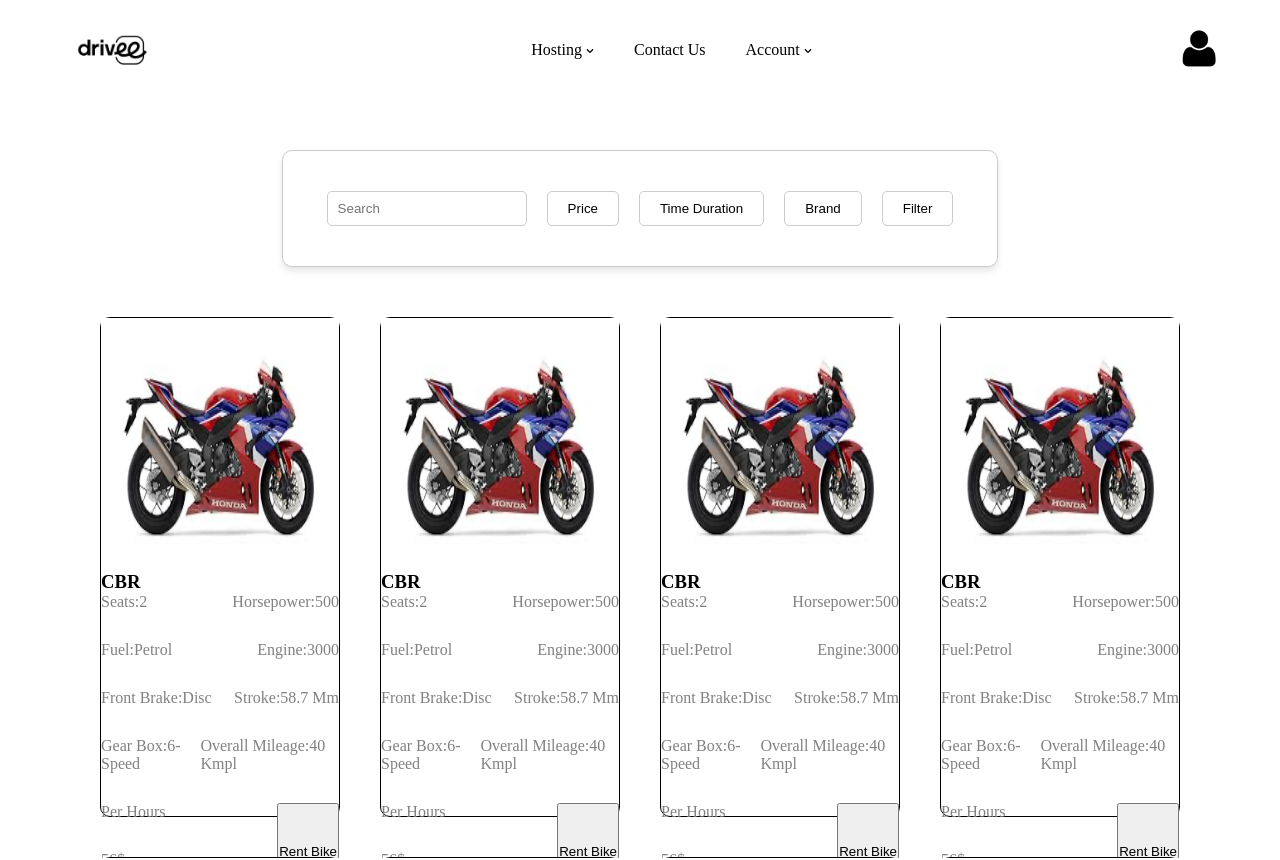
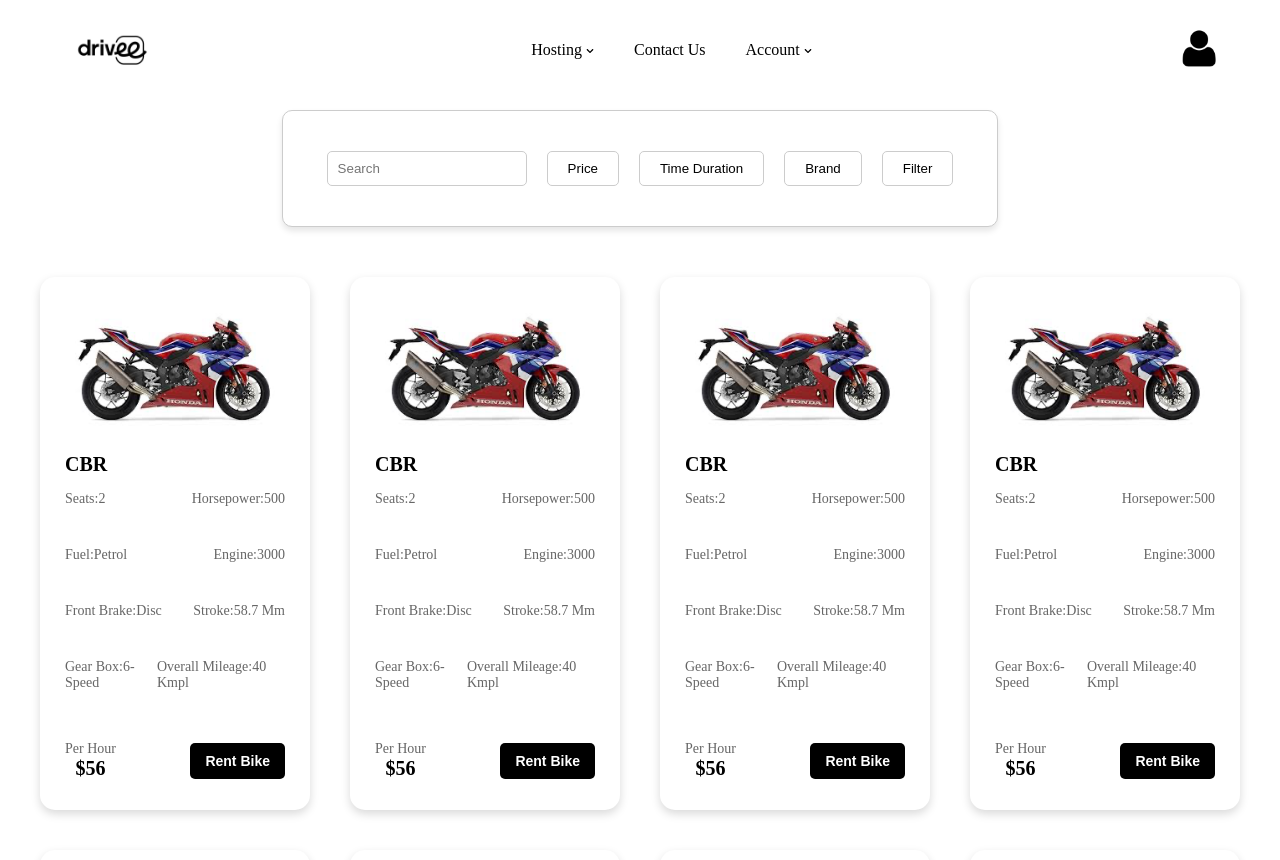
Before and after one commit to Yuizhey/Oris_dz_moto, a React (Vite) app: page /motohomepage in a window 1280 px wide. Shown: the top 860 px of the page. Built offline with nearby package versions, Linux system fonts and the light colour scheme.

Commit message:
промежуточный коммит

```diff
--- a/package.json
+++ b/package.json
@@ -12,7 +12,8 @@
   "dependencies": {
     "react": "^19.0.0",
     "react-dom": "^19.0.0",
-    "react-icons": "^5.5.0"
+    "react-icons": "^5.5.0",
+    "react-router-dom": "^7.3.0"
   },
   "devDependencies": {
     "@eslint/js": "^9.21.0",
--- a/src/App.jsx
+++ b/src/App.jsx
@@ -1,19 +1,18 @@
 import './App.css'
-import Footer from './components/Footer/Footer'
-import MotoCard from './components/MotoCard/MotoCard'
-import MotoCardsGrid from './components/MotoCardsGrid/MotoCardsGrid'
-import Navbar from './components/Navbar/Navbar'
-import SearchBar from './components/SearchBar/SearchBar'
+import { BrowserRouter as Router, Routes, Route, Navigate } from "react-router-dom";
+import MotoHomePage from './pages/MotoHomePage';
+import MotoIndividualPage from './pages/MotoIndividualPage';
 
 function App() {
 
   return (
-    <>
-      <Navbar />
-      <SearchBar />
-      <MotoCardsGrid/>
-      <Footer />
-    </>
+    <Router>
+      <Routes>
+        <Route path="/" element={<Navigate to="/motohomepage" />} />
+        <Route path='motohomepage' element={<MotoHomePage/>}/>
+        <Route path='motoindividualpage' element={<MotoIndividualPage/>}/>
+      </Routes>
+    </Router>
   )
 }
 
--- a/src/components/MotoCard/MotoCard.jsx
+++ b/src/components/MotoCard/MotoCard.jsx
@@ -1,33 +1,41 @@
 import React from 'react'
 import styles from "./MotoCard.module.css"
+import { useNavigate } from 'react-router-dom'
 
 function MotoCard(props) {
+
+  const navigate = useNavigate();
+
+  function goToIndividualMotoPage(){
+    navigate("/motoindividualpage")
+  }
+
   return (
-    <div className={styles.motoCard}>
-        <img src={props.imagePath} alt="" className={styles.motoCardImage} />
-        <h3 className={styles.motoCardName}>{props.name}</h3>
-        <div className={styles.motoCardInfo}>
-          <p className="motoCharacteristic">Seats:2</p>
-          <p className="motoCharacteristic">Horsepower:500</p>
+    <div className={styles.card} onClick={goToIndividualMotoPage}>
+        <img src={props.imagePath} alt="" className={styles.cardImage} />
+        <h3 className={styles.cardName}>{props.name}</h3>
+        <div className={styles.cardInfo}>
+          <p className={styles.characteristic}>Seats:2</p>
+          <p className={styles.characteristic}>Horsepower:500</p>
         </div>
-        <div className={styles.motoCardInfo}>
-          <p className="motoCharacteristic">Fuel:Petrol</p>
-          <p className="motoCharacteristic">Engine:3000</p>
+        <div className={styles.cardInfo}>
+          <p className={styles.characteristic}>Fuel:Petrol</p>
+          <p className={styles.characteristic}>Engine:3000</p>
         </div>
-        <div className={styles.motoCardInfo}>
-          <p className="motoCharacteristic">Front Brake:Disc</p>
-          <p className="motoCharacteristic">Stroke:58.7 Mm</p>
+        <div className={styles.cardInfo}>
+          <p className={styles.characteristic}>Front Brake:Disc</p>
+          <p className={styles.characteristic}>Stroke:58.7 Mm</p>
         </div>
-        <div className={styles.motoCardInfo}>
-          <p className="motoCharacteristic">Gear Box:6-Speed</p>
-          <p className="motoCharacteristic">Overall Mileage:40 Kmpl</p>
+        <div className={styles.cardInfo}>
+          <p className={styles.characteristic}>Gear Box:6-Speed</p>
+          <p className={styles.characteristic}>Overall Mileage:40 Kmpl</p>
         </div>
-        <div className={styles.motoCardRentInfo}>
-            <div className="motoCardRentInfo-price">
-              <p className="pricePerHour">Per Hours</p>
-              <p className="priceInDollars">56$</p>
+        <div className={styles.cardRentInfo}>
+            <div className={styles.rentInfoPrice}>
+              <p className={styles.pricePerHour}>Per Hour</p>
+              <p className={styles.priceInDollars}>$56</p>
             </div>
-            <button className="motoCardRentInfo-button">Rent Bike</button>
+            <button className={styles.rentInfoButton} onClick={(e) => e.stopPropagation()}>Rent Bike</button>
         </div>
     </div>
   )
--- a/src/components/MotoCard/MotoCard.module.css
+++ b/src/components/MotoCard/MotoCard.module.css
@@ -1,16 +1,84 @@
-.motoCard{
+.card {
+    width: 100% !important;
+    max-width: 300px !important;
+    border-radius: 15px !important;
+    background-color: #ffffff !important;
+    box-shadow: 0 4px 10px rgba(0, 0, 0, 0.15) !important;
+    overflow: hidden !important;
+    padding: 15px !important;
+    transition: transform 0.2s ease-in-out !important;
+    cursor: pointer !important;
+    background-color: #F4F4F3;
+}
+
+.card:hover {
+    transform: scale(1.02);
+}
+
+.cardImage {
     width: 100%;
-    height: 500px;
-    border: 1px solid black;
+    height: auto;
     border-radius: 10px;
 }
 
-.motoCardInfo, .motoCardRentInfo{
+.cardName {
+    font-size: 20px;
+    font-weight: bold;
+    margin: 10px 0;
+    padding: 0 10px;
+    color: #000;
+}
+
+.cardInfo {
     display: flex;
     justify-content: space-between;
+    padding: 5px 10px;
+    font-size: 14px;
+    color: #666;
 }
 
-.motoCardImage{
-    width: 100%;
-    height: 50%;
+.cardRentInfo {
+    display: flex;
+    justify-content: space-between;
+    align-items: center;
+    align-content: center;
+    padding: 15px 10px;
 }
+
+.rentInfoPrice {
+    align-items: center;
+}
+
+.pricePerHour {
+    font-size: 14px;
+    color: #666;
+    margin: 0;
+}
+
+.priceInDollars {
+    font-size: 20px;
+    font-weight: bold;
+    color: #000;
+    margin: 0;
+    text-align: center;
+}
+
+.rentInfoButton {
+    background-color: #000;
+    color: #fff;
+    border: none;
+    padding: 10px 15px;
+    border-radius: 5px;
+    cursor: pointer;
+    font-size: 14px;
+    font-weight: bold;
+}
+
+.rentInfoButton:hover {
+    background-color: #333;
+}
+
+.characteristic {
+    font-size: 14px;
+    color: #666;
+}
--- a/src/components/MotoCardsGrid/MotoCardsGrid.module.css
+++ b/src/components/MotoCardsGrid/MotoCardsGrid.module.css
@@ -2,7 +2,7 @@
     display: grid;
     grid-template-columns: repeat(4, 1fr);
     gap: 40px;
-    padding-left: 100px;
-    padding-right: 100px;
-    margin-bottom: 40px;
+    width: 1200px;
+    margin: 0 auto;
+    margin-bottom: 50px;
 }
--- a/src/components/Navbar/Navbar.jsx
+++ b/src/components/Navbar/Navbar.jsx
@@ -1,24 +1,32 @@
 import React from 'react'
 import { FaChevronDown } from "react-icons/fa";
+import { useNavigate } from 'react-router-dom';
 import styles from "./Navbar.module.css";
 
 const Navbar = () => {
+
+  const navigate = useNavigate();
+
+  function backToHomePage(){
+    navigate("/motohomepage")
+  }
+
   return (
     <div className={styles.navbar}>
-      <div className={styles["navbar-logo"]}>
+      <div className={styles["navbar-logo"]} onClick={backToHomePage}>
         <img src="/images/logo.png" alt="logo" className='navbar-logo-image' />
       </div>
 
       <nav className={styles["navbar-menu"]}>
         <ul className={styles["navbar-menu-list"]}>
           <li className={styles["navbar-menu-list-item"]}>
-            <a href='/' className='item-hosting'>Hosting <FaChevronDown size="0.5em"/></a>
+            <a href='/motohomepage' className='item-hosting'>Hosting <FaChevronDown size="0.5em"/></a>
           </li>
           <li className={styles["navbar-menu-list-item"]}>
-            <a href='/' className='item-contactUs'>Contact Us</a>
+            <a href='/motohomepage' className='item-contactUs'>Contact Us</a>
           </li>
           <li className={styles["navbar-menu-list-item"]}>
-            <a href='/' className='item-account'>Account <FaChevronDown size="0.5em"/></a>
+            <a href='/motohomepage' className='item-account'>Account <FaChevronDown size="0.5em"/></a>
           </li>
         </ul>
       </nav>
--- a/src/components/Navbar/Navbar.module.css
+++ b/src/components/Navbar/Navbar.module.css
@@ -5,7 +5,7 @@
     justify-content: space-between;
     margin: 0 auto;
     align-items: center;
-    margin-bottom: 50px;
+    margin-bottom: 10px;
     padding: 20px;
 }
 
@@ -23,6 +23,10 @@
     align-content: center;
 }
 
+.navbar-logo{
+    cursor: pointer;
+}
+
 img{
     height: 70%;
 }
--- /dev/null
+++ b/src/pages/MotoHomePage.jsx
@@ -0,0 +1,18 @@
+import React from 'react'
+import Navbar from '../components/Navbar/Navbar'
+import MotoCardsGrid from '../components/MotoCardsGrid/MotoCardsGrid'
+import SearchBar from '../components/SearchBar/SearchBar'
+import Footer from '../components/Footer/Footer'
+
+function MotoHomePage() {
+  return (
+    <>
+        <Navbar />
+        <SearchBar />
+        <MotoCardsGrid/>
+        <Footer />
+    </>
+  )
+}
+
+export default MotoHomePage
--- /dev/null
+++ b/src/pages/MotoIndividualPage.jsx
@@ -0,0 +1,14 @@
+import React from 'react'
+import Navbar from '../components/Navbar/Navbar'
+import Footer from '../components/Footer/Footer'
+
+function MotoIndividualPage() {
+  return (
+    <>
+        <Navbar />
+        <Footer />
+    </>
+  )
+}
+
+export default MotoIndividualPage
```
Also changed, not shown: 1 other file (tests, documents, lock files or other folders).
